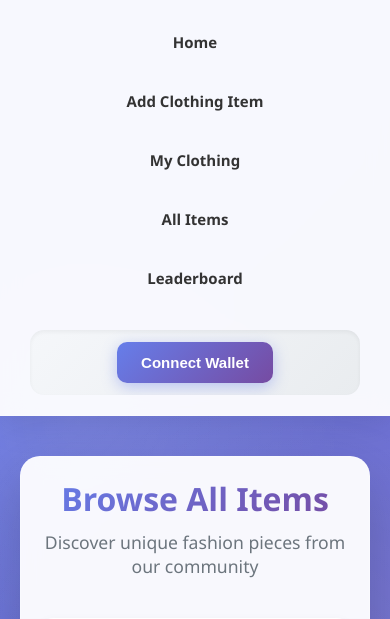
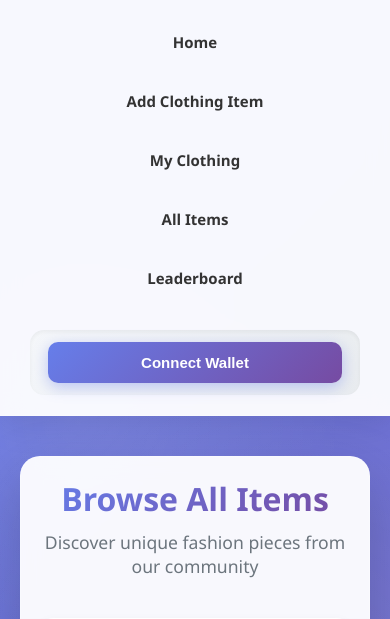
Before and after one commit to Owen621/hacksheffield10, a Flask app: page /all_items in a window 390 px wide. Shown: the top 619 px of the page. Run offline with Flask 3, Linux system fonts and the light colour scheme; some libraries are stand-ins or nearby versions.

Commit message:
fix button

```diff
--- a/templates/base.html
+++ b/templates/base.html
@@ -54,7 +54,7 @@ nav {
 }
 
 .nav-content {
-    max-width: 1600px; /* more room for nav links */
+    max-width: 1600px;
     margin: 0 auto;
     padding: 20px 30px;
     display: flex;
@@ -68,7 +68,7 @@ nav {
     display: flex;
     gap: 15px;
     align-items: center;
-    flex-wrap: nowrap; /* prevent wrapping */
+    flex-wrap: nowrap;
 }
 
 nav a {
@@ -80,7 +80,7 @@ nav a {
     transition: all 0.3s ease;
     position: relative;
     overflow: hidden;
-    font-size: 15px; /* slightly bigger */
+    font-size: 15px;
 }
 
 nav a::before {
@@ -114,14 +114,14 @@ nav a:hover {
     padding: 12px 18px;
     border-radius: 14px;
     box-shadow: inset 0 2px 4px rgba(0, 0, 0, 0.05);
-    max-width: 520px;
-    overflow: hidden;
+    max-width: none; /* allow full width if needed */
+    overflow: visible; /* show full button content */
     white-space: nowrap;
 }
 
 .wallet-address {
     font-family: 'Courier New', monospace;
-    font-size: 15px; /* slightly bigger */
+    font-size: 15px;
     color: #495057;
     font-weight: 600;
     padding: 8px 14px;
@@ -134,7 +134,7 @@ nav a:hover {
 
 .total-points {
     font-weight: 600;
-    font-size: 15px; /* slightly bigger */
+    font-size: 15px;
     padding: 8px 14px;
     background: #f8f9fa;
     border-radius: 8px;
@@ -146,15 +146,16 @@ button {
     background: linear-gradient(135deg, #667eea 0%, #764ba2 100%);
     color: white;
     border: none;
-    padding: 12px 24px;
+    padding: 12px 20px; /* slightly wider padding */
     border-radius: 10px;
     font-weight: 600;
     cursor: pointer;
     transition: all 0.3s ease;
     box-shadow: 0 4px 15px rgba(102, 126, 234, 0.4);
-    font-size: 15px; /* slightly bigger */
+    font-size: 15px;
     position: relative;
-    overflow: hidden;
+    overflow: visible; /* show full content */
+    white-space: nowrap;
 }
 
 button::before {
@@ -256,11 +257,13 @@ tr:last-child td {
     .wallet-section { flex-direction: column; width: 100%; margin-top: 10px; }
     .wallet-address { font-size: 13px; overflow: hidden; text-overflow: ellipsis; }
     .total-points { font-size: 13px; }
+    button { width: 100%; text-align: center; }
     .content-wrapper { padding: 20px; }
     table { font-size: 14px; }
     th, td { padding: 12px; }
 }
 </style>
+
 
 
 
```
Also changed, not shown: instance/restyle.db.
